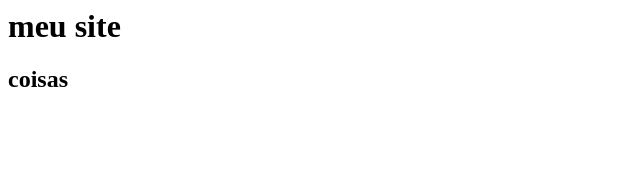
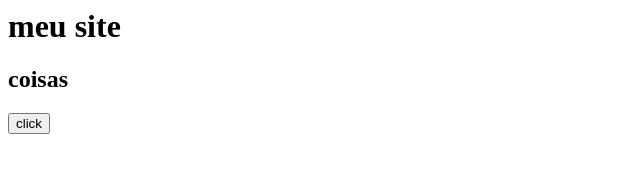
Before and after one commit to itallo55/itallo55.github.io, a plain HTML site: page index.html in a window 1280 px wide. Shown: the whole page, without its empty margins (0-640 px from the left). Drawn offline with Linux system fonts and the light colour scheme.

Commit message:
adicionando conteudo na pagina inicial

```diff
--- a/index.html
+++ b/index.html
@@ -1,2 +1,3 @@
 <h1>meu site</h1>
 <h2>coisas </h2>
+<button type="button" name="button">click</button>
```
